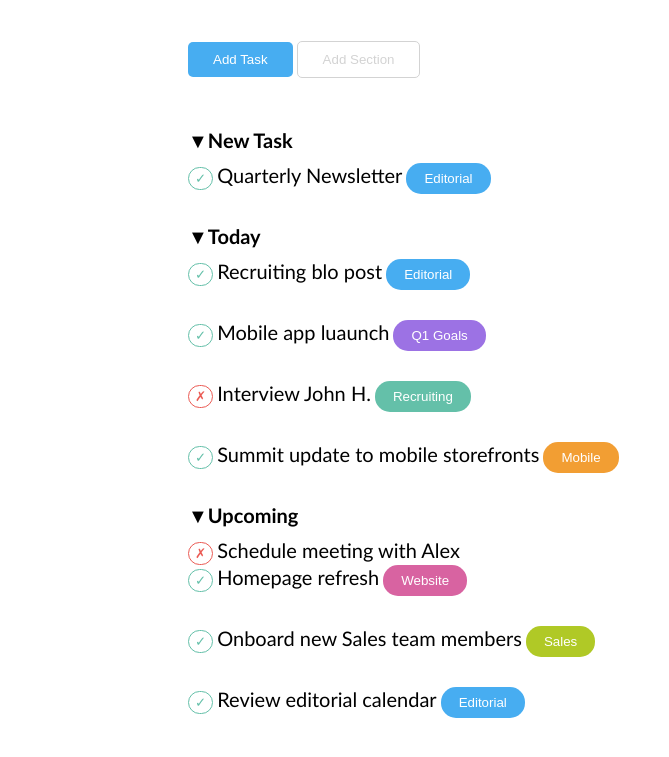
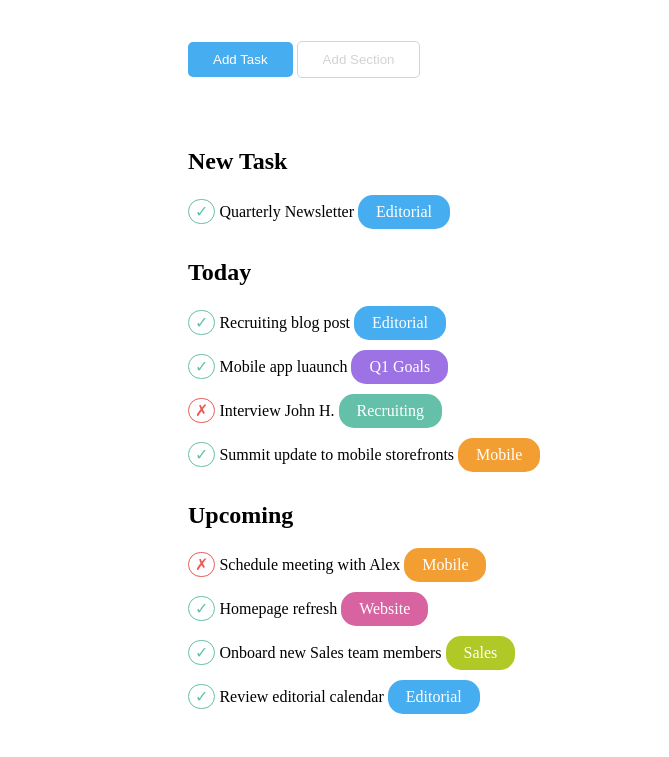
Before and after one commit to Debby95/html-css-toboolist, a plain HTML site: page index.html in a window 1280 px wide. Shown: the part 61-818 px from the top of the page, without its empty margins (0-669 px from the left). Drawn offline with Linux system fonts and the light colour scheme.

Commit message:
Sostituzione button con span e modifica css

```diff
--- a/index.html
+++ b/index.html
@@ -20,69 +20,71 @@
             <button type="button" class="button">Add Task</button>
             <button type="button" class="button2">Add Section</button>
 
-            <!-- Aggiunge new task e il tasto editorial-->
+            <!-- Aggiunge new task ed editorial-->
             <div>
-                <div class="arrow">New Task</div>
-                <button type="button" class="button3">&#10003;</button>
+                <h2>New Task</h2>
+                <span class="check">&#10003;</span>
                 <span>Quarterly Newsletter</span>
-                <button type="button" class="lightblue-button">Editorial</button>
+                <span class="editorial">Editorial</span>
             </div>
 
-            <!-- Aggiunge today il tasto editorial -->
+            <!-- Aggiunge editorial -->
             <div>
-                <div class="arrow">Today</div>
-                <button type="button" class="button3">&#10003;</button>
-                <span>Recruiting blo post</span>
-                <button type="button" class="lightblue-button">Editorial</button>
+                <h2>Today</h2>
+                <span class="check">&#10003;</span>
+                <span>Recruiting blog post</span>
+                <span class="editorial">Editorial</span>
             </div>
 
-            <!-- Aggiunge il tasto Q1 goals -->
+            <!-- Aggiunge Q1 goals -->
             <div>
-                <button type="button" class="button3">&#10003;</button>
+                <span class="check">&#10003;</span>
                 <span>Mobile app luaunch</span>
-                <button type="button" class="purple-button">Q1 Goals</button>
+                <span class="q1-goals">Q1 Goals</span>
             </div>
 
-            <!-- Aggiunge il tasto recruiting -->
+            <!-- Aggiunge recruiting -->
             <div>
-                <button type="button" class="button4">&#10007;</button>
+                <span class="none">&#10007;</span>
                 <span>Interview John H.</span>
-                <button type="button" class="green-button">Recruiting</button>
+                <span class="recruiting">Recruiting</span>
             </div>
 
-            <!-- Aggiunge il tasto mobile -->
+            <!-- Aggiunge mobile -->
             <div>
-                <button type="button" class="button3">&#10003;</button>
+                <span class="check">&#10003;</span>
                 <span>Summit update to mobile storefronts</span>
-                <button type="button" class="orange-button">Mobile</button>
+                <span class="mobile">Mobile</span>
             </div>
 
             <!-- Aggiunge upcoming -->
             <div>
-                <div class="arrow">Upcoming</div>
-                <button type="button" class="button4">&#10007;</button>
+                <h2>Upcoming</h2>
+                <span class="none">&#10007;</span>
                 <span>Schedule meeting with Alex</span>
+                <span class="mobile">Mobile</span>
             </div>
 
-            <!-- Aggiunge il tasto website -->
+            <!-- Aggiunge website -->
             <div>
-                <button type="button" class="button3">&#10003;</button>
+                <span class="check">&#10003;</span>
                 <span>Homepage refresh</span>
-                <button type="button" class="pink-button">Website</button>
+                <span class="website">Website</span>
+
             </div>
 
-            <!-- Aggiunge il tasto sales -->
+            <!-- Aggiunge sales -->
             <div>
-                <button type="button" class="button3">&#10003;</button>
+                <span class="check">&#10003;</span>
                 <span>Onboard new Sales team members</span>
-                <button type="button" class="limegreen-button">Sales</button>
+                <span class="sales">Sales</span>
             </div>
 
-            <!-- Fine progetto e aggiunge il tasto editorial -->
+            <!-- Aggiunge editorial -->
             <div>
-                <button type="button" class="button3">&#10003;</button>
+                <span class="check">&#10003;</span>
                 <span>Review editorial calendar</span>
-                <button type="button" class="lightblue-button">Editorial</button>
+                <span class="editorial">Editorial</span>
             </div>
 
         </div>
--- a/styles.css
+++ b/styles.css
@@ -37,24 +37,18 @@
     text-align: center;
 }
 
-.arrow::before {
+.h2::before {
     content: "\25BC";
 }
 
-.arrow {
+.h2 {
     font-size: 20px;
     font-family: 'Gill Sans', 'Gill Sans MT', Calibri, 'Trebuchet MS', sans-serif;
     font-weight: bolder;
     margin-bottom: 10px;
 }
 
-span {
-    font-size: 20px;
-    vertical-align: center;
-    font-family: 'Gill Sans', 'Gill Sans MT', Calibri, 'Trebuchet MS', sans-serif;
-}
-
-.button3 {
+.check {
     border: 1px solid #64C0A9;
     border-radius: 20px;
     background-color: white;
@@ -63,27 +57,7 @@ span {
     text-align: center;
 }
 
-.lightblue-button {
-    border: none;
-    border-radius: 15px;
-    background-color: #47ADF1;
-    color: white;
-    margin-bottom: 30px;
-    padding: 8px 18px;
-    text-align: center;
-}
-
-.purple-button {
-    border: none;
-    border-radius: 15px;
-    background-color: #9C72E4;
-    color: white;
-    margin-bottom: 30px;
-    padding: 8px 18px;
-    text-align: center;
-}
-
-.button4 {
+.none {
     border: 1px solid #EB5B54;
     border-radius: 20px;
     background-color: white;
@@ -92,42 +66,68 @@ span {
     text-align: center;
 }
 
-.green-button {
-    border: none;
+.editorial {
+    display: inline-block;
+    background-color: #47ADF1;
+    color: white;
     border-radius: 15px;
-    background-color: #64C0A9;
-    color: white;
-    margin-bottom: 30px;
+    margin-left: auto;
+    margin-bottom: 10px;
     padding: 8px 18px;
     text-align: center;
 }
 
-.orange-button {
-    border: none;
+.q1-goals {
+    display: inline-block;
+    background-color: #9C72E4;
+    color: white;
     border-radius: 15px;
-    background-color: #F29E33;
-    color: white;
-    margin-bottom: 30px;
+    margin-left: auto;
+    margin-bottom: 10px;
     padding: 8px 18px;
     text-align: center;
 }
 
-.pink-button {
-    border: none;
+.recruiting {
+    display: inline-block;
+    background-color: #64C0A9;
+    color: white;
     border-radius: 15px;
-    background-color: #D863A1;
-    color: white;
-    margin-bottom: 30px;
+    margin-left: auto;
+    margin-bottom: 10px;
     padding: 8px 18px;
     text-align: center;
 }
 
-.limegreen-button {
-    border: none;
+.mobile {
+    display: inline-block;
+    background-color: #F29E33;
+    color: white;
     border-radius: 15px;
-    background-color: #B0C926;
-    color: white;
-    margin-bottom: 30px;
+    margin-left: auto;
+    margin-bottom: 10px;
     padding: 8px 18px;
     text-align: center;
 }
+
+.website {
+    display: inline-block;
+    background-color: #D863A1;
+    color: white;
+    border-radius: 15px;
+    margin-left: auto;
+    margin-bottom: 10px;
+    padding: 8px 18px;
+    text-align: center;
+}
+
+.sales{
+    display: inline-block;
+    background-color: #B0C926;
+    color: white;
+    border-radius: 15px;
+    margin-left: auto;
+    margin-bottom: 10px;
+    padding: 8px 18px;
+    text-align: center;
+}
```
